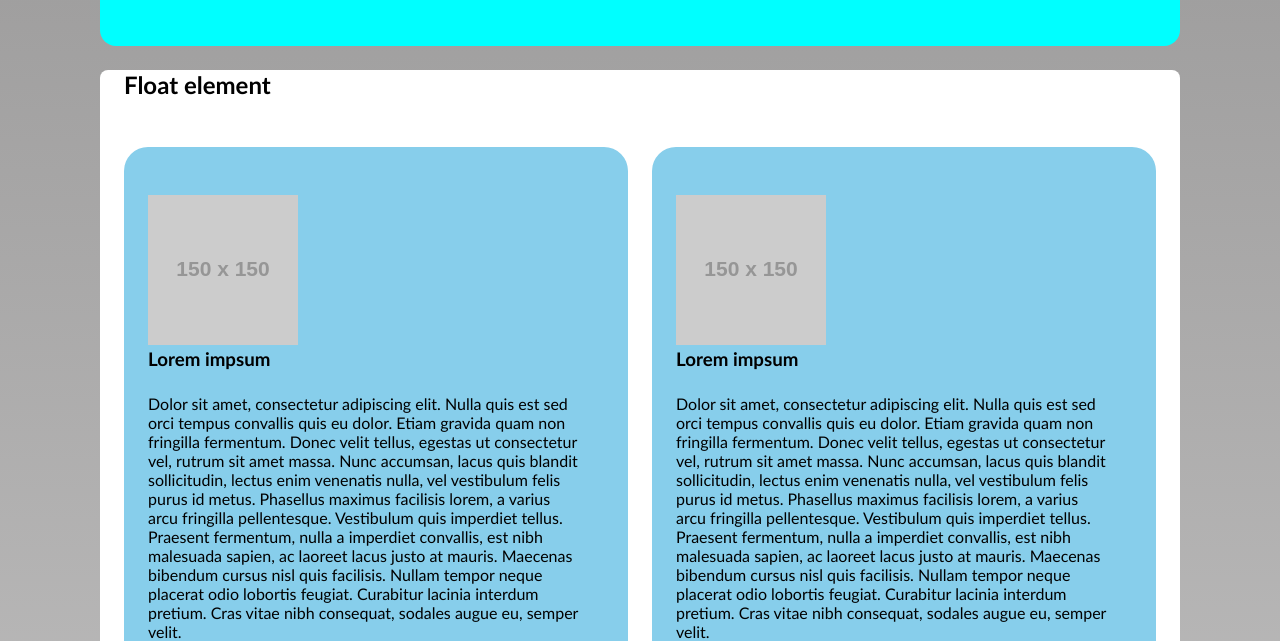
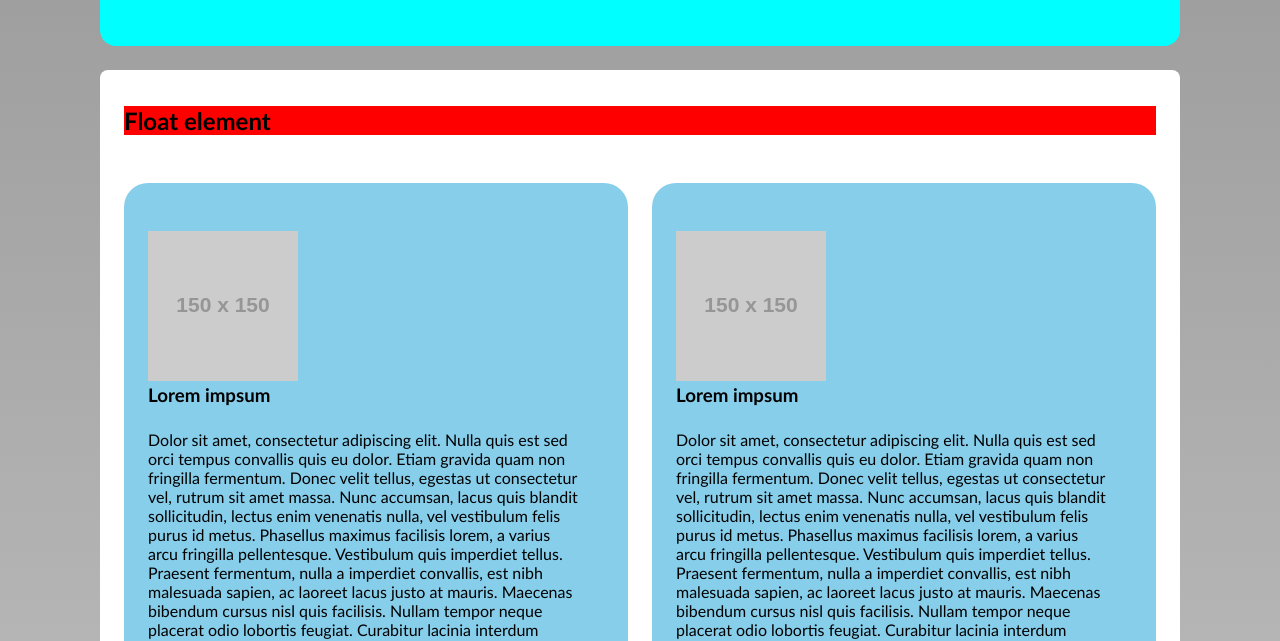
Before and after one commit to rosapl92/floates, a plain HTML site: page index.html in a window 1280 px wide. Shown: the part 150-791 px from the top of the page. Drawn offline with Linux system fonts and the light colour scheme; placeholder pictures from the web are drawn by us.

Commit message:
creazione pagina e stile float e both con pseudo element

```diff
--- a/main.css
+++ b/main.css
@@ -24,3 +24,13 @@ main section div.article :nth-child(2n+1){
 main section div.article article{
     width: calc(50% - (1.5em / 2));
  }
+
+section >*:first-child{
+    margin-top: 1.5em;
+    background: red;
+}
+
+section::before{
+    display: table;
+    content: " ";
+}
```
